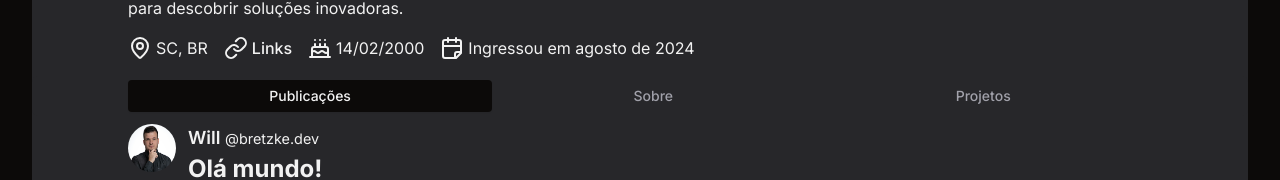
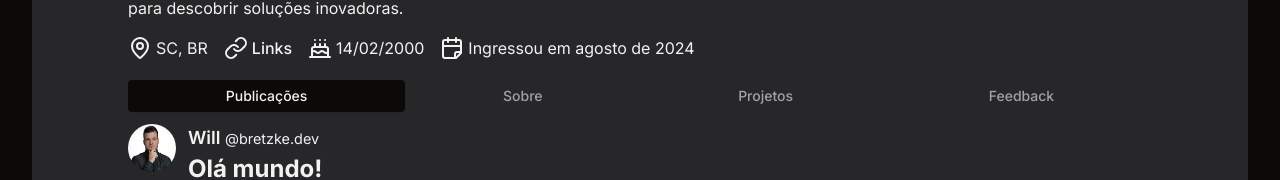
Before and after one commit to bretzke/my-website, a Next.js app: page / in a window 1280 px wide. Shown: the part 608-788 px from the top of the page. Built offline with nearby package versions, Linux system fonts and the light colour scheme; no server answers.

Commit message:
Added feedback area

```diff
--- /dev/null
+++ b/src/app/feedback/page.tsx
@@ -0,0 +1,3 @@
+export default function Feedback() {
+  return <section className="container-app">Feedback</section>;
+}
--- a/src/components/TabsApp.tsx
+++ b/src/components/TabsApp.tsx
@@ -35,6 +35,10 @@ export function TabsApp({ children }: TabsAppProps) {
       label: translate("projects"),
       path: "/projects",
     },
+    {
+      label: translate("feedback"),
+      path: "/feedback",
+    },
   ] as MenuOptionProps[];
 
   return (
--- a/src/messages/en.json
+++ b/src/messages/en.json
@@ -27,6 +27,7 @@
   "tabs": {
     "posts": "Posts",
     "about": "About",
-    "projects": "Projects"
+    "projects": "Projects",
+    "feedback": "Feedback"
   }
 }
--- a/src/messages/pt.json
+++ b/src/messages/pt.json
@@ -27,6 +27,7 @@
   "tabs": {
     "posts": "Publicações",
     "about": "Sobre",
-    "projects": "Projetos"
+    "projects": "Projetos",
+    "feedback": "Feedback"
   }
 }
```
